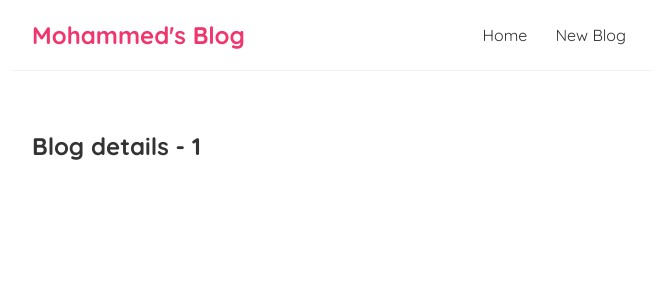
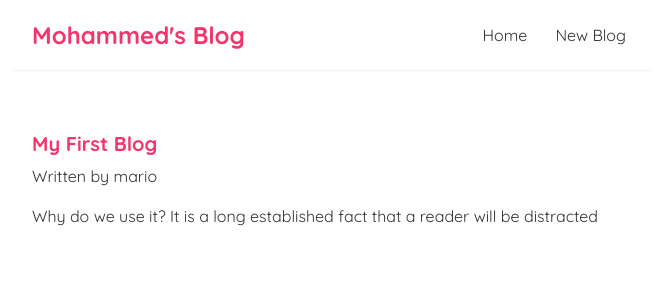
Before and after one commit to mo-codes1/React-Blog, a React (Create React App) app in the folder dojo-blog/: page /blogs/1 in a window 1280 px wide. Shown: the top 300 px of the page, without its empty margins (308-964 px from the left). Built offline with nearby package versions, Linux system fonts and the light colour scheme; data requests are answered from the project's data file.

Commit message:
reused custom hooks

```diff
--- a/dojo-blog/src/BlogDetails.js
+++ b/dojo-blog/src/BlogDetails.js
@@ -1,11 +1,21 @@
 import { useParams } from "react-router";
+import useFetch from './useFetch';
 
 const BlogDetails = () => {
   const { id } = useParams();
+  const { data: blog, error, isPending } = useFetch('http://localhost:8000/blogs/' + id)
 
   return (
     <div className="blog-details">
-      <h2>Blog details - { id }</h2>
+      { isPending && <div>Loading...</div>}
+      { error && <div>{ error }</div> }
+      { blog && (
+        <article>
+          <h2>{ blog.title }</h2>
+          <p>Written by { blog.author }</p>
+          <div> { blog.body }</div>
+        </article>
+      )}
     </div>
   );
 }
--- a/dojo-blog/src/index.css
+++ b/dojo-blog/src/index.css
@@ -50,3 +50,12 @@
 .blog-preview a {
   text-decoration: none;
 }
+
+.blog-details h2 {
+  font-size: 20px;
+  color: #f1356d;
+  margin-bottom: 10px;
+}
+.blog-details div {
+  margin: 20px 0;
+}
```
